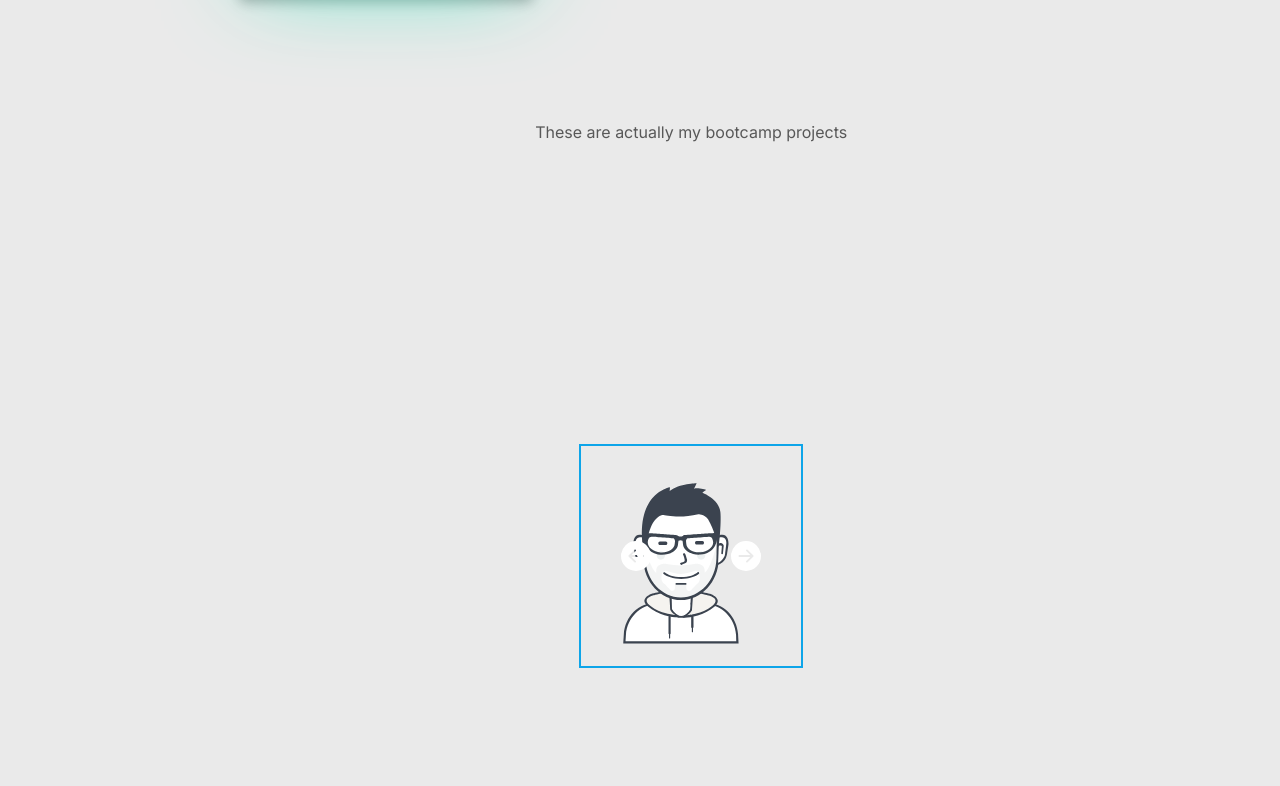
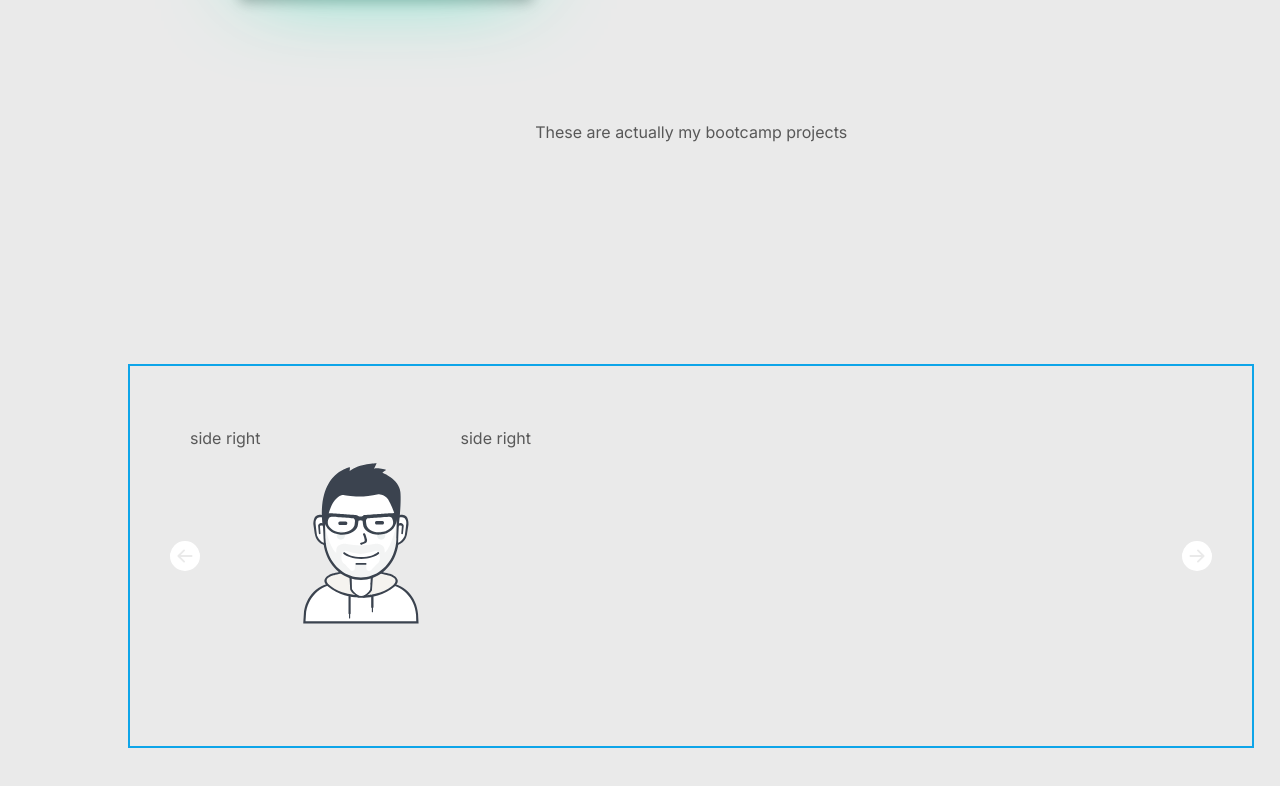
Before and after one commit to bLuEsKy140506/mywebsiteportfolio, a Next.js app: page / in a window 1280 px wide. Shown: the part 1480-2266 px from the top of the page. Built offline with nearby package versions, Linux system fonts and the light colour scheme.

Commit message:
continuing building carousel for displaying bootcamps projects

```diff
--- a/components/carousel.component.js
+++ b/components/carousel.component.js
@@ -1,3 +1,5 @@
+"use client";
+import { useState } from "react";
 import {
   BsFillArrowRightCircleFill,
   BsFillArrowLeftCircleFill,
@@ -29,6 +31,17 @@ import sass from "../assets/tech-Sass.svg";
 import nextjs from "../assets/tech-Nextjs.svg";
 
 export default function Carousel() {
+  let [current, setCurrent] = useState(0);
+
+  let previousSlide = () => {
+    if (current === 0) setCurrent(slides.length - 1);
+    else setCurrent(current - 1);
+  };
+
+  let nextSlide = () => {
+    if (current === slides.length - 1) setCurrent(0);
+    else setCurrent(current + 1);
+  };
   let slides = [
     {
       image: avatar2,
@@ -59,13 +72,24 @@ export default function Carousel() {
       href: "https://onlineshopbyearl-bluesky140506.vercel.app/",
     },
   ];
+
   return (
-    <div className="overflow-hidden relative border-solid border-2 border-sky-500 w-56 h-56">
-      <div className="overflow-hidden relative">
-        {slides.map((s) => {
-          return (
-            <div key={s.href}>
-              <Link href={s.href} target="_blank">
+    <div className="overflow-hidden relative border-solid border-2 border-sky-500 z-0 w-auto h-96">
+      <div className="flex z-0">
+        {slides.map((s) => (
+          <div
+            key={s.href}
+            className="flex transition ease-out duration-40 items-icon z-10"
+            style={{
+              transform: `translateX(-${current * 100}%)`,
+            }}
+          >
+            <Link
+              href="https://butlay-cv.vercel.app/"
+              target="_blank"
+              className="items-icon flex"
+            >
+              <p>side right</p>
               <Image
                 src={s.image}
                 alt="images"
@@ -73,16 +97,17 @@ export default function Carousel() {
                 height={200}
                 key={s}
               />
+              <p>side right</p>
             </Link>
           </div>
-          );
-        })}
+        ))}
+        ;
       </div>
-      <div className="absolute top-0 h-full w-full justify-between items-center flex text-white px-10 text-3xl">
-        <button>
+      <div className="absolute top-0 h-full w-full justify-between items-center flex text-white px-10 text-3xl z-20">
+        <button onClick={previousSlide}>
           <BsFillArrowLeftCircleFill />
         </button>
-        <button>
+        <button onClick={nextSlide}>
           <BsFillArrowRightCircleFill />
         </button>
       </div>
--- a/components/carousel.css
+++ b/components/carousel.css
@@ -0,0 +1,4 @@
+.items-icon {
+  width: 100vw;
+  padding: 30px;
+}
```
Lines whose indentation alone changed are shown as unchanged.
